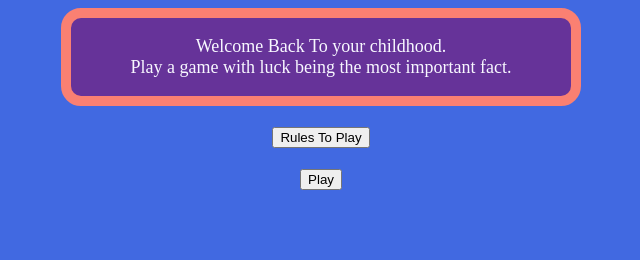
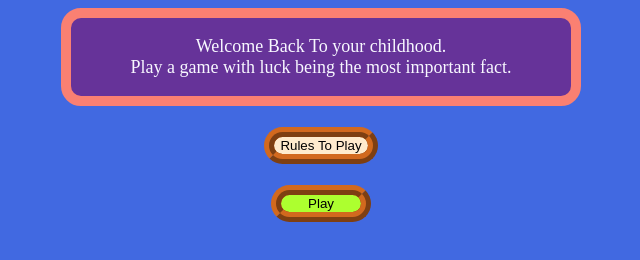
Before and after one commit to AryanParihar0716/Catch_The_Thief, a plain HTML site: page Frontend/index.html in a window 1280 px wide. Shown: the whole page, without its empty margins (319-959 px from the left). Drawn offline with Linux system fonts and the light colour scheme.

Commit message:
Small Change

```diff
--- a/Frontend/index.css
+++ b/Frontend/index.css
@@ -20,20 +20,57 @@ body{
   transition-duration: 2s;
   transition-timing-function: linear;
    transition-delay: 1s;
+   transform: 2s;
     animation-name: header;
     animation-duration: 5s;
     animation-iteration-count: infinite;
     width: 500px;
 }
 #head:hover{
-    width: 700px;
+    transform: rotate(-360deg);
 }
-#Page_Selection{
-        text-align: center;
-        font-size: large;
-        display: inline-block;
-        font-weight: 700;
 
+#rules{
+    height: auto;
+    width: auto;
+    background-color: blanchedalmond;
+    color: black;
+    border: 10px ridge chocolate;
+    border-radius: 20px;
+    transform: 2s;
+    animation-name: rule;
+    animation-duration: 5s;
+    animation-iteration-count: infinite;
+     transition-duration: 2s;
+  transition-timing-function: linear;
 
+}
+#rules:hover{
+    transform: rotate(-360deg);
+}
+#play:hover{
+    transform: rotate(-360deg);
+}
+#play{
+    height: auto;
+    width: 100px;
+    background-color: greenyellow;
+    border: 10px ridge chocolate;
+    border-radius: 20px;
+    animation-name: play;
+    animation-duration: 5s;
+    animation-iteration-count: infinite;
 
-};
+     transition-duration: 2s;
+  transition-timing-function: linear;
+  transform: 2s;
+
+}
+@keyframes rule {
+    from {background-color: blanchedalmond;}
+    to {background-color: green;}
+}
+@keyframes play {
+    from {background-color: greenyellow;}
+    to {background-color: crimson;}
+}
--- a/Frontend/index.html
+++ b/Frontend/index.html
@@ -14,16 +14,16 @@
     </div>
     <br>
     <br>
-    <div id="Page_Selection">
+    <div>
             <a href="./Rules.html">
-            <button >Rules To Play</button>
+            <button id="rules">Rules To Play</button>
             </a>
 
             <br>
             <br>
 
             <a href="./Play.html">
-                <button>Play</button>
+                <button id="play">Play</button>
             </a>
 
     </div>
```
Also changed, not shown: Frontend/Rules.html (+4 -1 lines).
